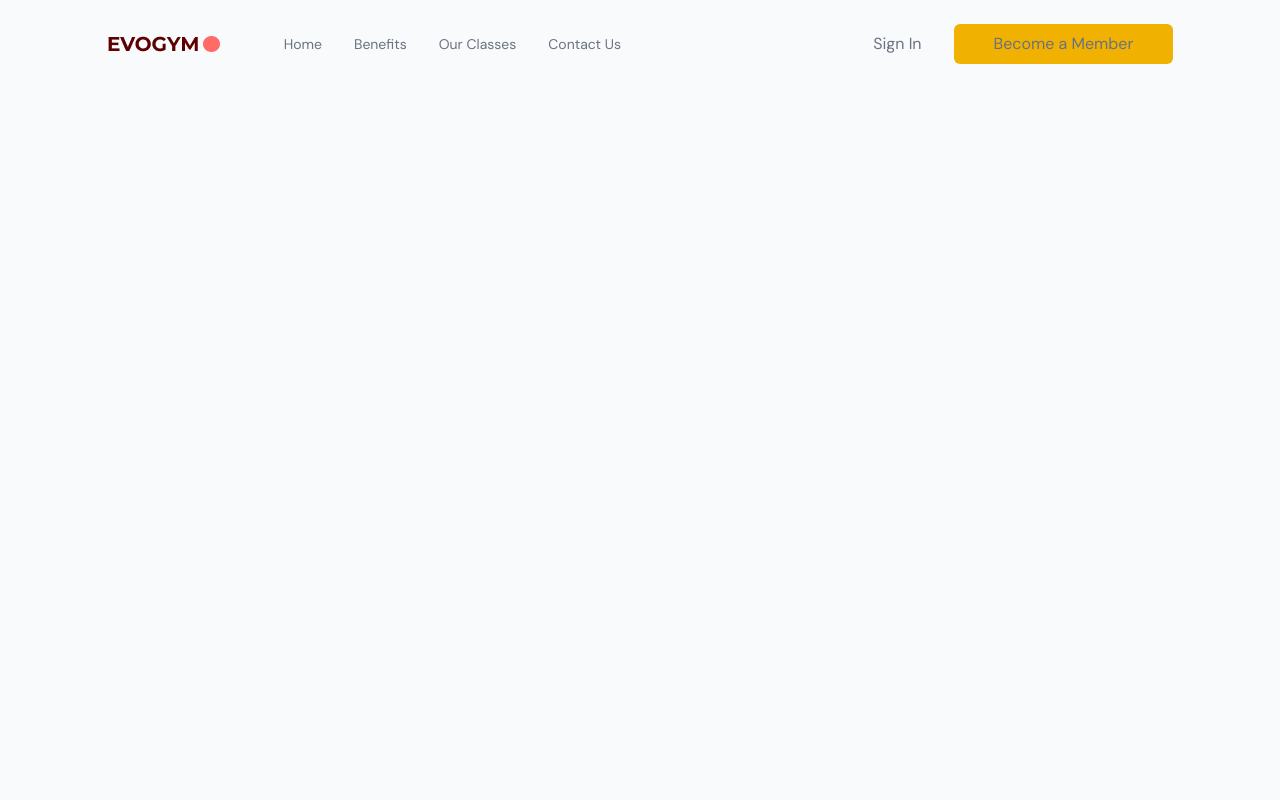
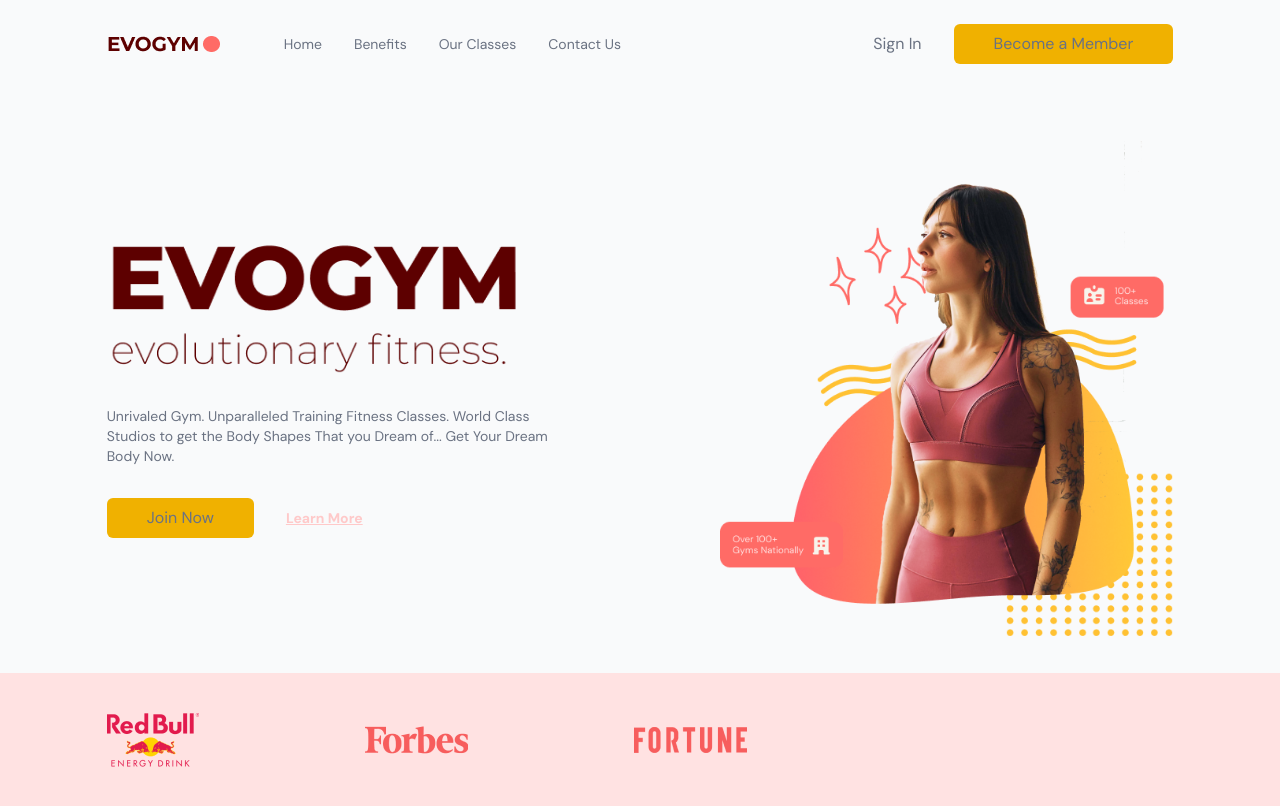
Before and after one commit to KeaneMclaren/EvoGym, a React (Vite) app in the folder gym-typescript/: page / in a window 1280 px wide. Shown: the top 806 px of the page. Built offline with nearby package versions, Linux system fonts and the light colour scheme.

Commit message:
HomePage finished

```diff
--- a/gym-typescript/src/App.tsx
+++ b/gym-typescript/src/App.tsx
@@ -1,4 +1,5 @@
 import Navbar from "@/scenes/navbar";
+import Home from "@/scenes/home";
 import { useEffect, useState } from "react";
 import { SelectedPage } from "@/shared/types";
 
@@ -24,6 +25,7 @@
     selectedPage={selectedPage}
     setSelectedPage={setSelectedPage}
     />
+    <Home setSelectedPage={setSelectedPage} />
   </div>;
 }
 
--- /dev/null
+++ b/gym-typescript/src/scenes/home/index.tsx
@@ -0,0 +1,105 @@
+import useMediaQuery from '@/hooks/useMediaQuery';
+import { SelectedPage } from '@/shared/types';
+import ActionButton from '@/shared/ActionButton';
+import HomePageText from "@/assets/HomePageText.png"
+import HomePageGraphic from "@/assets/HomePageGraphic.png"
+import SponsorRedBull from "@/assets/SponsorRedBull.png"
+import SponsorForbes from "@/assets/SponsorForbes.png"
+import SponsorFortune from "@/assets/SponsorFortune.png"
+import AnchorLink from 'react-anchor-link-smooth-scroll';
+import { motion } from 'framer-motion';
+
+
+
+type Props = {
+    setSelectedPage: (value: SelectedPage) => void;
+}
+
+const Home = ({ setSelectedPage }: Props) => {
+    const isAboveMediumScreens = useMediaQuery("(min-width:1060px)");
+  return <section
+    id="home"
+    className="gap-16 bg-gray-50 py-10 md:h-full md:pb-0"
+  >
+        {/* IMAGE AND MAIN HEADER */}
+        <motion.div
+            className='md:flex mx-auto w-5/6 items-center justify-center md:h-5/6'
+            onViewportEnter={() => setSelectedPage(SelectedPage.Home)}
+        >
+            {/* MAIN HEADER */}
+            <div className='z-10 mt-32 md:basis-3/5'>
+                {/* HEADINGS */}
+                <motion.div
+                className='md:-mt-20'
+                initial="hidden"
+                whileInView="visible"
+                viewport={{ once: true, amount: 0.5 }}
+                transition={{ duration: 0.5 }}
+                variants={{
+                    hidden: { opacity: 0, x:-50},
+                    visible: { opacity: 1, x: 0 },
+                }}
+                >
+                    <div className='relative'>
+                        <div className='before:absolute before:-top-20 before:left-20 before:z-[-1] md:before:content-evolvetext'>
+                            <img alt="home-page-text" src={HomePageText} />
+                        </div>
+                    </div>
+
+                    <p className='mt-8 text-sm'>
+                        Unrivaled Gym. Unparalleled Training Fitness Classes. World Class
+                        Studios to get the Body Shapes That you Dream of... Get Your Dream
+                        Body Now.
+                    </p>
+                </motion.div>
+
+                {/* ACTIONS */}
+                <motion.div
+                    className='mt-8 flex items-center gap-8'
+                    initial="hidden"
+                    whileInView="visible"
+                    viewport={{ once: true, amount: 0.5 }}
+                    transition={{ delay: 0.2, duration: 0.5 }}
+                    variants={{
+                    hidden: { opacity: 0, x:-50},
+                    visible: { opacity: 1, x: 0 },
+                    }}
+                >
+                    <ActionButton setSelectedPage={setSelectedPage}>
+                        Join Now
+                    </ActionButton>
+                    <AnchorLink
+                        className='text-sm font-bold text-red-200 underline hover:text-yellow-500'
+                        onClick={() => setSelectedPage(SelectedPage.ContactUs)}
+                        href={`#${SelectedPage.ContactUs}`}
+                    >
+                        <p>Learn More</p>
+                    </AnchorLink>
+                </motion.div>
+
+            </div>
+
+            {/* IMAGE */}
+            <div className='flex basis-3/5 justify-center md:z-10
+                md:ml-40 md:mt-16 md:justify-items-end'
+            >
+                <img alt="home-pageGraphics" src={HomePageGraphic} />
+            </div>
+        </motion.div>
+
+        {/* SPONSORS */}
+        {isAboveMediumScreens && (
+            <div className='h-[150px] w-full bg-red-100 py-10'>
+                <div className='mx-auto w-5/6'>
+                    <div className='flex w-3/5 items-center justify-between gap-8'>
+                        <img alt="redbull-sponsor" src={SponsorRedBull} />
+                        <img alt="forbes-sponsor" src={SponsorForbes} />
+                        <img alt="fortune-sponsor" src={SponsorFortune} />
+                    </div>
+                </div>
+            </div>
+        )}
+    </section>
+}
+
+export default Home
```
